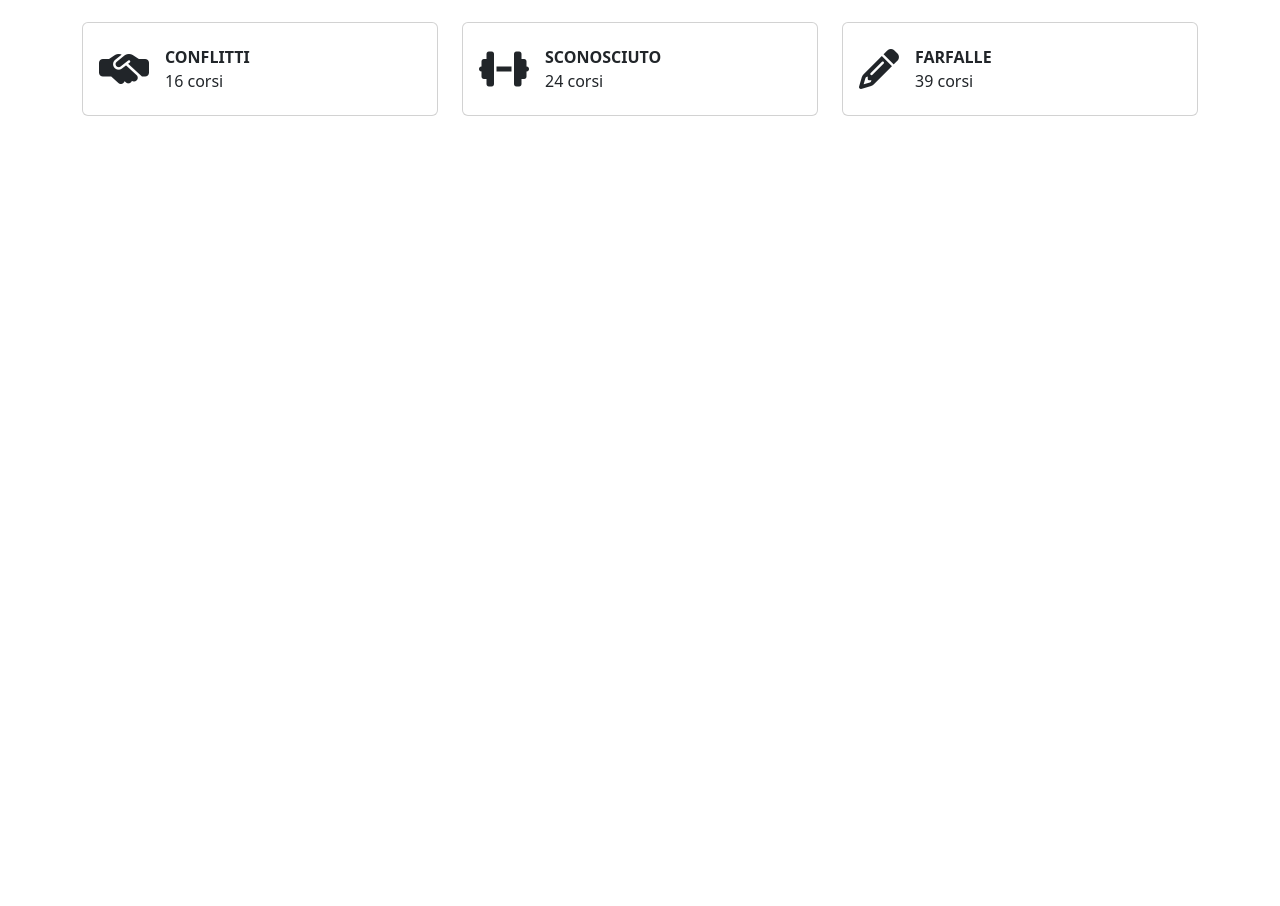
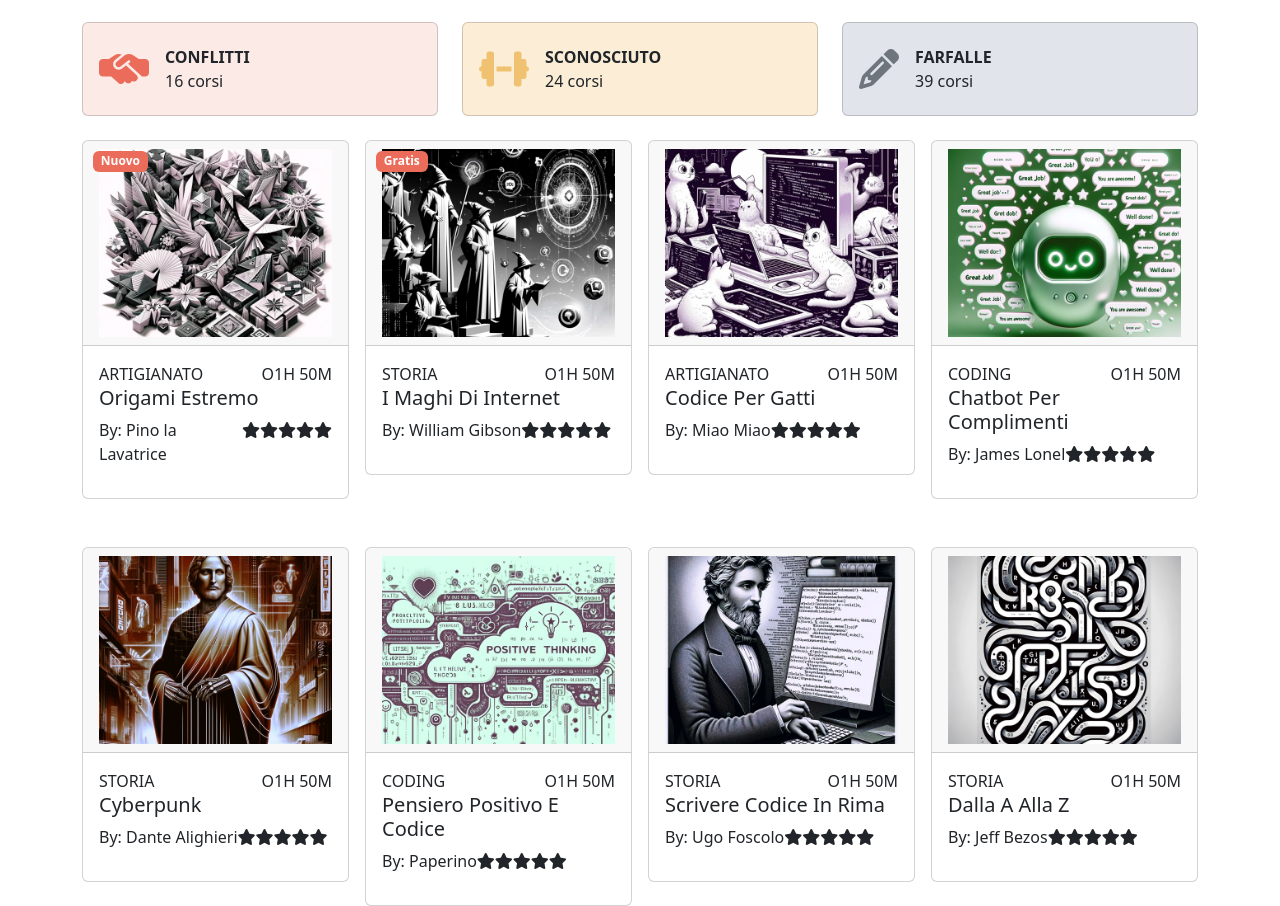
Before and after one commit to GiPisano/landing-page-service, a Vue app: page / in a window 1280 px wide. Shown: the part 1780-2686 px from the top of the page. Before the commit the page ends 1920 px from the top, so only its background shows below. Built offline with nearby package versions, Linux system fonts and the light colour scheme; the HTML template or start-up script is replaced by a standard one.

Commit message:
add coueses section

```diff
--- a/index.html
+++ b/index.html
@@ -11,9 +11,9 @@
     crossorigin="anonymous" referrerpolicy="no-referrer" />
 
   <!-- Google fonts -->
-  <!-- <link rel="preconnect" href="https://fonts.googleapis.com">
+  <link rel="preconnect" href="https://fonts.googleapis.com">
   <link rel="preconnect" href="https://fonts.gstatic.com" crossorigin>
-  <link href="https://fonts.googleapis.com/css2?family=Inter:wght@100..900&display=swap" rel="stylesheet"> -->
+  <link href="https://fonts.googleapis.com/css2?family=Inter:wght@100..900&display=swap" rel="stylesheet">
 
 
   <title>Landing Page Service</title>
--- a/src/components/pages/CodeCircus.vue
+++ b/src/components/pages/CodeCircus.vue
@@ -85,6 +85,7 @@ export default {
     }
   }
 }
+
 @media screen and (max-width: 768px) {
   #circus-cards {
     margin: 50px 10px;
--- a/src/components/pages/CoursesPage.vue
+++ b/src/components/pages/CoursesPage.vue
@@ -6,50 +6,142 @@ export default {
         {
           img: `<i class="fa-solid fa-laptop-code"></i>`,
           title: "CODING",
-          courseQuantity: "39 corsi",
+          courseQuantity: "O1H 50M",
+          color: "--light-green",
+          iconColor: "--green",
         },
         {
           img: `<i class="fa-solid fa-camera"></i>`,
           title: "REALTÀ",
           courseQuantity: "39 corsi",
+          color: "--light-gray",
+          iconColor: "--gray",
         },
         {
           img: `<i class="fa-solid fa-volume-high"></i>`,
           title: "GIOIA",
           courseQuantity: "24 corsi",
+          color: "--light-yellow",
+          iconColor: "--yellow",
         },
         {
           img: `<i class="fa-solid fa-volume-high"></i>`,
           title: "SPEAKING",
           courseQuantity: "24 corsi",
+          color: "--light-yellow",
+          iconColor: "--yellow",
         },
         {
           img: `<i class="fa-solid fa-laptop"></i>`,
           title: "MELA",
           courseQuantity: "16 corsi",
+          color: "--light-red",
+          iconColor: "--red",
         },
         {
           img: `<i class="fa-solid fa-pencil"></i>`,
           title: "DISEGNO",
           courseQuantity: "39 corsi",
+          color: "--light-green",
+          iconColor: "--green",
         },
         {
           img: `<i class="fa-solid fa-handshake-simple"></i>`,
           title: "CONFLITTI",
           courseQuantity: "16 corsi",
+          color: "--light-red",
+          iconColor: "--red",
         },
         {
-          img: `<i class="fa-solid fa-dumbbell"></i>`,
+          img: `<i class="fa-solid fa-dumbbell "></i>`,
           title: "SCONOSCIUTO",
           courseQuantity: "24 corsi",
+          color: "--light-yellow",
+          iconColor: "--yellow",
         },
         {
           img: `<i class="fa-solid fa-pencil"></i>`,
           title: "FARFALLE",
           courseQuantity: "39 corsi",
+          color: "--light-gray",
+          iconColor: "--gray",
+        },
+      ],
+
+      onlineCourses: [
+        {
+          img: "item1.jpg",
+          title: "Origami Estremo",
+          time: "O1H 50M",
+          category: "ARTIGIANATO",
+          author: "Pino la Lavatrice",
+          stars: 5,
+          badge: "Nuovo",
+        },
+        {
+          img: "item2.jpg",
+          title: "I Maghi Di Internet",
+          time: "O1H 50M",
+          category: "STORIA",
+          author: "William Gibson",
+          stars: 5,
+          badge: "Gratis",
+        },
+        {
+          img: "item3.jpg",
+          title: "Codice Per Gatti",
+          time: "O1H 50M",
+          category: "ARTIGIANATO",
+          author: "Miao Miao",
+          stars: 5,
+        },
+        {
+          img: "item4.jpg",
+          title: "Chatbot Per Complimenti",
+          time: "O1H 50M",
+          category: "CODING",
+          author: "James Lonel",
+          stars: 5,
+        },
+        {
+          img: "item5.jpg",
+          title: "Cyberpunk",
+          time: "O1H 50M",
+          category: "STORIA",
+          author: "Dante Alighieri",
+          stars: 5,
+        },
+        {
+          img: "item6.jpg",
+          title: "Pensiero Positivo E Codice",
+          time: "O1H 50M",
+          category: "CODING",
+          author: "Paperino",
+          stars: 5,
+        },
+        {
+          img: "item7.jpg",
+          title: "Scrivere Codice In Rima",
+          time: "O1H 50M",
+          category: "STORIA",
+          author: "Ugo Foscolo",
+          stars: 5,
+        },
+        {
+          img: "item8.jpg",
+          title: "Dalla A Alla Z",
+          time: "O1H 50M",
+          category: "STORIA",
+          author: "Jeff Bezos",
+          stars: 5,
         },
       ],
     };
+  },
+  methods: {
+    buildImgPath(imageName) {
+      return new URL("../../assets/images/" + imageName, import.meta.url).href;
+    },
   },
 };
 </script>
@@ -59,13 +151,46 @@ export default {
     <div class="container">
       <div class="row">
         <div class="col-md-4 mb-4" v-for="course in courses">
-          <div class="card p-3">
+          <div
+            class="card p-3"
+            :style="{ backgroundColor: `var(${course.color})` }"
+          >
             <div class="d-flex align-items-center">
-              <div v-html="course.img" class="me-3 img-font"></div>
+              <div
+                v-html="course.img"
+                class="me-3 img-font"
+                :style="{ color: `var(${course.iconColor})` }"
+              ></div>
               <div>
                 <div class="fw-bold">{{ course.title }}</div>
                 <div>{{ course.courseQuantity }}</div>
               </div>
+            </div>
+          </div>
+        </div>
+      </div>
+    </div>
+  </section>
+
+  <section class="online-courses container">
+    <div class="row gx-3 gy-5">
+      <div class="col-md-3 wh-100" v-for="course in onlineCourses">
+        <div class="card">
+          <div class="card-header">
+            <img :src="buildImgPath(course.img)" alt="" />
+            <p v-if="course.badge" class="badge">{{ course.badge }}</p>
+          </div>
+          <div class="card-body">
+            <div class="d-flex justify-content-between">
+              <span>{{ course.category }}</span>
+              <span>{{ course.time }}</span>
+            </div>
+            <h5>{{ course.title }}</h5>
+            <div class="d-flex">
+              <p>By: {{ course.author }}</p>
+              <span v-for="star in course.stars">
+                <i class="fa-solid fa-star"></i>
+              </span>
             </div>
           </div>
         </div>
@@ -78,4 +203,11 @@ export default {
 .card .img-font {
   font-size: 40px;
 }
+
+.badge {
+  position: absolute;
+  top: 10px;
+  left: 10px;
+  background-color: var(--red);
+}
 </style>
--- a/src/styles/general.scss
+++ b/src/styles/general.scss
@@ -1,6 +1,17 @@
 @use './partials/variables.scss' as *;
 @use './partials/mixins.scss' as *;
 @import "bootstrap/scss/bootstrap";
+
+:root{
+    --red: #EC6C5B;
+    --light-red: rgb(251, 234, 230);
+    --green: #4CC083;
+    --light-green: #E2F3F0;
+    --gray: rgb(110, 117, 125);
+    --light-gray: rgb(225, 229, 235);
+    --yellow: rgb(239, 193, 112);
+    --light-yellow: rgb(252, 238, 214);
+}
 
 *{
     margin: 0;
```
